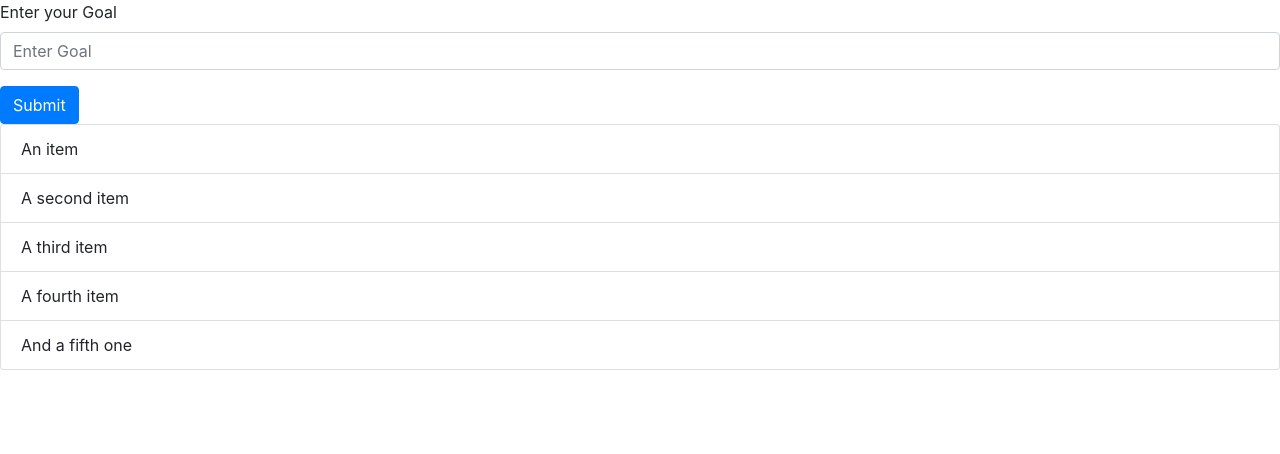
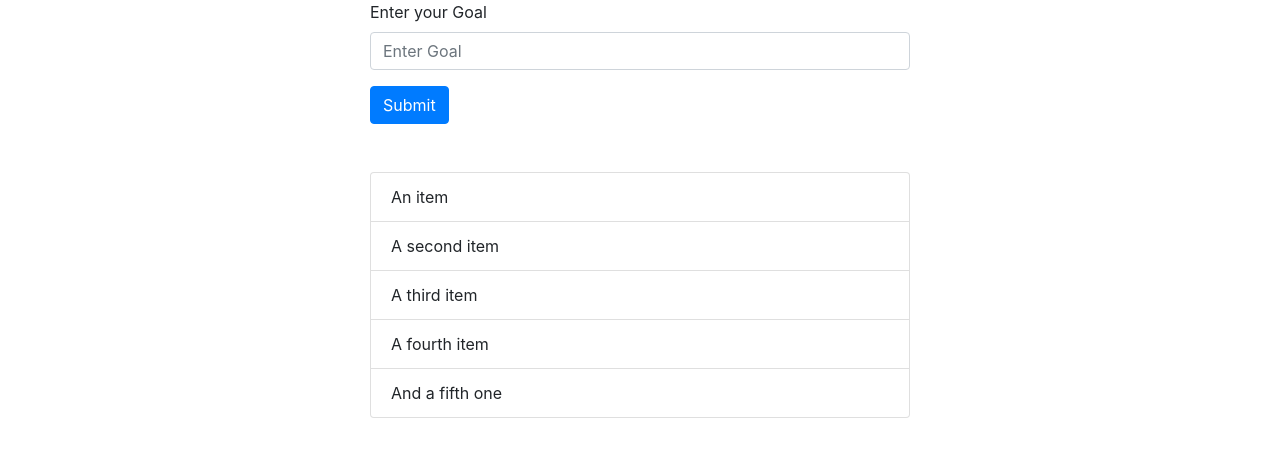
Before and after one commit to itssonu/react, a React (Create React App) app: page / in a window 1280 px wide. Shown: the top 454 px of the page. Built offline with nearby package versions, Linux system fonts and the light colour scheme.

Commit message:
goal list shpwn static

```diff
--- a/src/App.js
+++ b/src/App.js
@@ -2,6 +2,7 @@ import logo from "./logo.svg";
 import "./App.css";
 import GoalForm from "./component/GoalForm.js";
 import Goal from "./component/Goal.js";
+import Ui from "./component/Ui.js";
 function App() {
   return (
     // <div className="App">
@@ -21,8 +22,10 @@ function App() {
     //   </header>
     // </div>
     <>
-      <GoalForm />
-      <Goal />
+      <Ui>
+        <GoalForm />
+        <Goal />
+      </Ui>
     </>
   );
 }
--- a/src/component/Goal.js
+++ b/src/component/Goal.js
@@ -2,7 +2,7 @@ import React from "react";
 
 const Goal = () => {
   return (
-    <ul class="list-group">
+    <ul class="list-group mt-5">
       <li class="list-group-item">An item</li>
       <li class="list-group-item">A second item</li>
       <li class="list-group-item">A third item</li>
--- a/src/component/Ui.js
+++ b/src/component/Ui.js
@@ -1,13 +1,15 @@
 import React from "react";
 
-const Ui = () => {
+const Ui = (props) => {
   return (
     <>
       <div className="container">
         <div className="row">
-          <div className="col-6 offset-3"></div>
+          <div className="col-6 offset-3">{props.children}</div>
         </div>
       </div>
     </>
   );
 };
+
+export default Ui;
```
